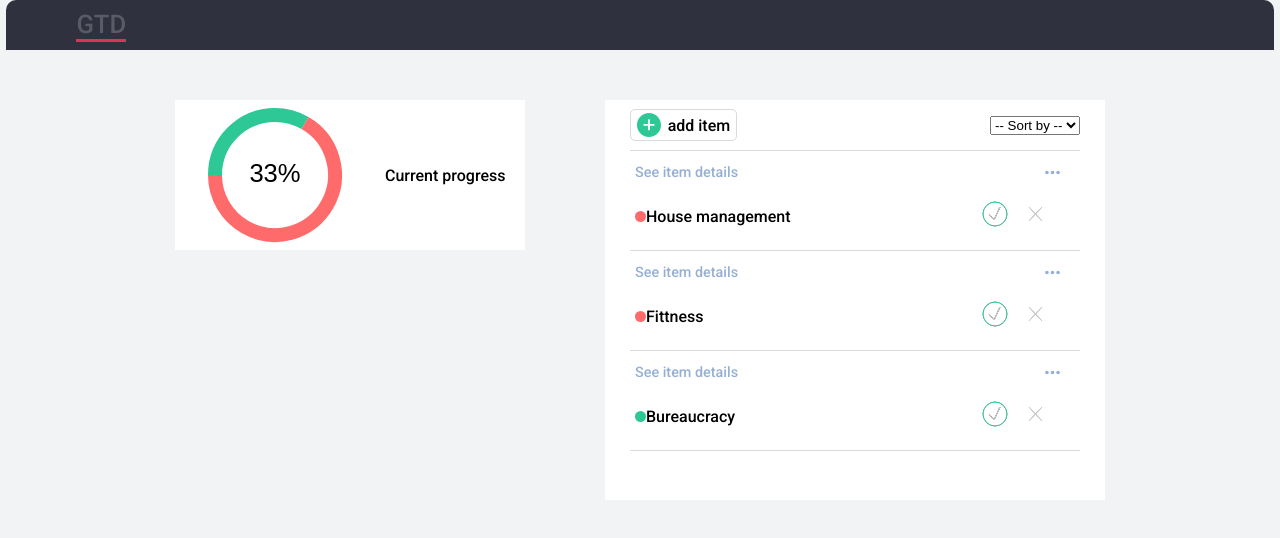
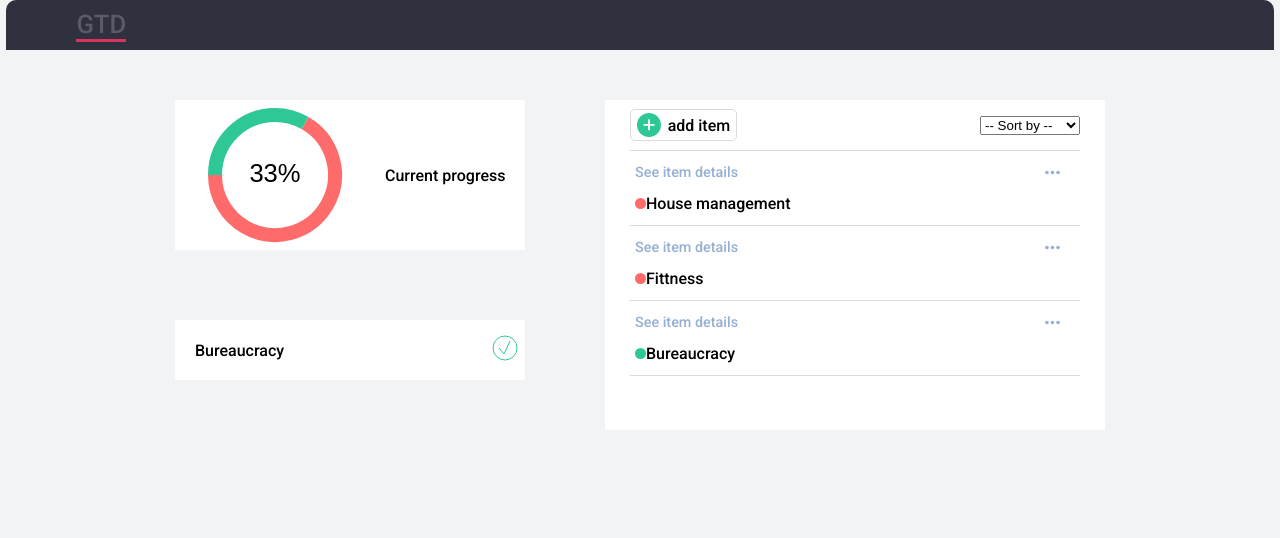
Before and after one commit to AlonJoshua/vue-todo-list, a Vue app: page / in a window 1280 px wide. Shown: the top 538 px of the page. Built offline with nearby package versions, Linux system fonts and the light colour scheme.

Commit message:
Features: can sort items by name/date created. Working on done list

```diff
--- a/src/App.vue
+++ b/src/App.vue
@@ -4,11 +4,13 @@
                   v-on:dashboardBtnHandler="ChangeToItemView(defaultMainView)">
         </main-nav>
         <div class="side-bars-wrapper">
-            <left-bar :leftBarCurrViewData="currBarsView"></left-bar>
+            <left-bar :leftBarCurrViewData="currBarsView"
+                      :itemStatuses="itemStatuses"></left-bar>
             <!-- <middle-line></middle-line> -->
             <right-bar :rightBarCurrViewData="currBarsView"
                        :dragDropData="dragDropData"
                        :labels="labels"
+                       :sortSelectData="sortSelectData"
                        v-on:addBtnClick="addNewItem"
                        v-on:sortItemsBySelect="sortRightBarViewBySelect($event)"
                        v-on:itemDetailsClickHandler="ChangeToItemView($event)"
@@ -65,6 +67,14 @@ export default {
                     {title: "Double check", color: "#cd8313"}
                 ]
             },
+            sortSelectData: {
+                defaultText: " -- Sort by -- ",
+                options: {
+                DATENEW: "Date Created (Newest First)",
+                DATEOLD: "Date Created (Oldest First)",
+                NAME: "Name (Alphabetically)",
+                }
+            },
             dragDropData: {
                 currDraggedEl: null,
                 currDragOverEl: null,
@@ -105,8 +115,10 @@ export default {
                 status: "Open",
                 isHidden: false,
                 isDragged: false,
-                isSorted: false
+                isSorted: false,
+                dateCreated: JSON.stringify(Date.now())
             })
+            console.log(this.currBarsView.items);
         },
         getItemRef(itemId) {
             let itemRef = {
@@ -152,13 +164,38 @@ export default {
             }
         },
         sortRightBarViewBySelect(selectValue) {
-            if (selectValue === "name") {
-                    this.currBarsView.items = this.currBarsView.items.sort((a, b) => {
-                            if (a.name < b.name) { return -1 }
-                            if (a.name > b.name) { return 1 }
-                            return 0;
-                    });
+            let reversed = false;
+            const getValue = (obj, objKey) => {
+                for (let [key, value] of Object.entries(obj)) {
+                    if (key === objKey) {
+                        return value;
+                    }
                 }
+            };
+            const sortDataBy = (Objkey) => {
+                this.currBarsView.items = this.currBarsView.items.sort((a, b) => {
+                    if (reversed) {
+                        if (getValue(a, Objkey) < getValue(b, Objkey)) { return 1 }
+                        if (getValue(a, Objkey) > getValue(b, Objkey)) { return -1 }
+                        return 0;
+                    } else {
+                        if (getValue(a, Objkey) < getValue(b, Objkey)) { return -1 }
+                        if (getValue(a, Objkey) > getValue(b, Objkey)) { return 1 }
+                        return 0;
+                    }
+                });
+            }
+            switch(selectValue) {
+                case this.sortSelectData.options.NAME:
+                    sortDataBy("name");
+                    break;
+                case this.sortSelectData.options.DATENEW:
+                    sortDataBy("dateCreated");
+                    break;
+                case this.sortSelectData.options.DATEOLD:
+                    reversed = true;
+                    sortDataBy("dateCreated");
+            }
         },
         setItemLabel(data) {
             if (!data.item.labels) {
--- a/src/components/icons/done-icon.vue
+++ b/src/components/icons/done-icon.vue
@@ -28,6 +28,7 @@ export default {
       ctx.moveTo(14, 20);
       ctx.lineTo(19, 26);
       ctx.lineTo(25, 13);
+      ctx.strokeStyle = "rgb(46, 200, 151)"
       ctx.stroke();
 
       ctx.beginPath();
--- a/src/containers/left-side-bar/left-side-bar.vue
+++ b/src/containers/left-side-bar/left-side-bar.vue
@@ -2,22 +2,36 @@
   <div class="left-bar-wrapper">
       <over-view :leftBarCurrViewData="leftBarCurrViewData">
       </over-view>
+
+      <left-side-done-item
+      v-for="(item, index) in doneListData"
+      :key="index.status === itemStatuses.DONE"
+      :itemData="item">
+      </left-side-done-item>
   </div>
 </template>
 
 <script>
 import overView from "./overview-card/overview-card.vue"
+import leftSideDoneItem from "../left-side-bar/left-side-done-item/left-side-done-item.vue"
 export default {
     components: {
-        overView
+        overView,
+        leftSideDoneItem
     },
     props: {
-        leftBarCurrViewData: {}
+        leftBarCurrViewData: {},
+        itemStatuses: {}
     },
     methods: {
         dashboardBtnHandler() {
             console.log("click");
             this.$emit("dashboardBtnHandler");
+        }
+    },
+    computed: {
+        doneListData() {
+            return this.leftBarCurrViewData.items.filter(item => item.status === this.itemStatuses.DONE);
         }
     }
 }
@@ -28,7 +42,7 @@ export default {
     display: flex;
     flex-direction: column;
     justify-content: flex-start;
-    align-items: flex-end;
+    align-items: center;
     min-width: 300px;
     width: 100%;
     height: 100%;
--- /dev/null
+++ b/src/containers/left-side-bar/left-side-done-item/left-side-done-item.vue
@@ -0,0 +1,37 @@
+<template>
+  <div class="done-item-wrapper">
+        <span class="item-name">{{itemData.name}}</span>
+            <done-icon :itemStatus="itemData.status">
+            </done-icon>
+  </div>
+</template>
+
+<script>
+import doneIcon from "../../../components/icons/done-icon"
+
+export default {
+    components: {
+        doneIcon
+    },
+    props: {
+        itemData: {}
+    }
+}
+</script>
+
+<style lang="scss" scoped>
+    .done-item-wrapper {
+        display: flex;
+        justify-content: space-between;
+        align-items: center;
+        height: 60px;
+        width: 350px;
+        margin-right: 40px;
+        background-color: white;
+        .item-name {
+            margin-left: 20px;
+        }
+    }   done-icon {
+        margin-right: 20px;
+    }
+</style>
--- a/src/containers/left-side-bar/overview-card/overview-card.vue
+++ b/src/containers/left-side-bar/overview-card/overview-card.vue
@@ -38,6 +38,7 @@ export default {
   height: 150px;
   margin-top: 50px;
   margin-right: 40px;
+  margin-bottom: 70px;
   background-color: white;
   .current-view-title-wrapper {
     display: flex;
--- a/src/containers/right-side-bar/right-bar-item/right-bar-item.vue
+++ b/src/containers/right-side-bar/right-bar-item/right-bar-item.vue
@@ -37,16 +37,15 @@
                 <text-title :itemData="itemData"
                             v-on:updateItemName="updateItemName($event)">
                 </text-title>
-                <div class="action-icons-wrapper">
+                <!-- <div class="action-icons-wrapper">
                     <done-icon :itemStatus="itemData.status"
                                 v-on:doneIconClickHandler="doneIconClickHandler(itemData)"></done-icon>
                     <delete-icon :itemData="itemData"
                                 v-on:deleteIconClickHandler="deleteIconClickHandler($event)">
                     </delete-icon>
+                </div> -->
             </div>
        </div>
-       </div>
-
   </div>
 </template>
 
@@ -55,8 +54,8 @@ import statusDot from "../../../components/statuses/status-dot/status-dot.vue"
 import itemInfoBtn from "../item-info-btn/item-info-btn.vue"
 import itemLabels from "../../../components/labels/item-labels.vue"
 import textTitle from "../../../components/texts/editable-text.vue"
-import doneIcon from "../../../components/icons/done-icon.vue"
-import deleteIcon from "../../../components/icons/delete-icon.vue"
+// import doneIcon from "../../../components/icons/done-icon.vue"
+// import deleteIcon from "../../../components/icons/delete-icon.vue"
 import threeDotsOptionBtn from "../../../components/icons/three-dots-option-btn.vue"
 import threeDotsOptionPopupWindow from "../../../components/windows/three-dot-pop-up-window.vue"
 
@@ -71,8 +70,8 @@ export default {
         itemInfoBtn,
         itemLabels,
         textTitle,
-        doneIcon,
-        deleteIcon,
+        // doneIcon,
+        // deleteIcon,
         threeDotsOptionBtn,
         threeDotsOptionPopupWindow
     },
@@ -81,11 +80,6 @@ export default {
                 isWindowOpen: false,
                 isPopupWindowFocused: false,
                 isOptionsBtnClicksToOpen: false,
-                draggedItem: null,
-                isDragged: false,
-                isDraggedOver: false,
-                emptyDiv: null,
-                cursorHistory: {x: null, y: null}
         }
     },
     methods: {
--- a/src/containers/right-side-bar/right-bar-top-manu/right-bar-top-manu.vue
+++ b/src/containers/right-side-bar/right-bar-top-manu/right-bar-top-manu.vue
@@ -9,11 +9,9 @@
               name="sort options"
               @change="sortOptionSelect">
               <option :value="sortSelectData.defaultText"> {{ sortSelectData.defaultText }} </option>
-              <option :value="sortSelectData.options.DATE"> {{ sortSelectData.options.DATE }} </option>
-              <option :value="sortSelectData.options.PRIORITY"> {{ sortSelectData.options.PRIORITY }} </option>
+              <option :value="sortSelectData.options.DATENEW"> {{ sortSelectData.options.DATENEW }} </option>
+              <option :value="sortSelectData.options.DATEOLD"> {{ sortSelectData.options.DATEOLD }} </option>
               <option :value="sortSelectData.options.NAME"> {{ sortSelectData.options.NAME }} </option>
-              <option :value="sortSelectData.options.OPEN"> {{ sortSelectData.options.OPEN }} </option>
-              <option :value="sortSelectData.options.DONE"> {{ sortSelectData.options.DONE }} </option>
       </select>
     </div>
 
@@ -27,6 +25,9 @@ export default {
   components: {
     iconBtn
   },
+  props: {
+    sortSelectData: {}
+  },
   data() {
     return {
       addBtnData: {
@@ -36,16 +37,6 @@ export default {
           width: "24px"
         }
       },
-      sortSelectData: {
-        defaultText: " -- Sort by -- ",
-        options: {
-          DATE: "date",
-          PRIORITY: "priority",
-          NAME: "name",
-          OPEN: "open",
-          DONE: "done"
-        }
-      }
     }
   },
   methods: {
@@ -79,5 +70,10 @@ export default {
         display: flex;
       }
     }
+    .sort-select-wrapper {
+      .sort-select {
+        width: 100px;
+      }
+    }
 }
 </style>
--- a/src/containers/right-side-bar/right-side-bar.vue
+++ b/src/containers/right-side-bar/right-side-bar.vue
@@ -1,6 +1,7 @@
 <template>
   <div class="right-bar-wrapper">
-      <right-bar-top-manu v-on:addBtnClick="addBtnClick"
+      <right-bar-top-manu :sortSelectData="sortSelectData"
+                          v-on:addBtnClick="addBtnClick"
                           v-on:sortItemsBySelect="sortItemsBySelect($event)">
       </right-bar-top-manu>
       <right-bar-item v-for="(item, index) in rightBarCurrViewData.items"
@@ -29,7 +30,8 @@ export default {
     props: {
         rightBarCurrViewData: {},
         labels: {},
-        dragDropData: {}
+        dragDropData: {},
+        sortSelectData: {}
     },
     components: {
         rightBarItem,
```
Also changed, not shown: data.json (+21 -9 lines), 1 other file (tests, documents, lock files or other folders). Lines whose indentation alone changed are shown as unchanged.
